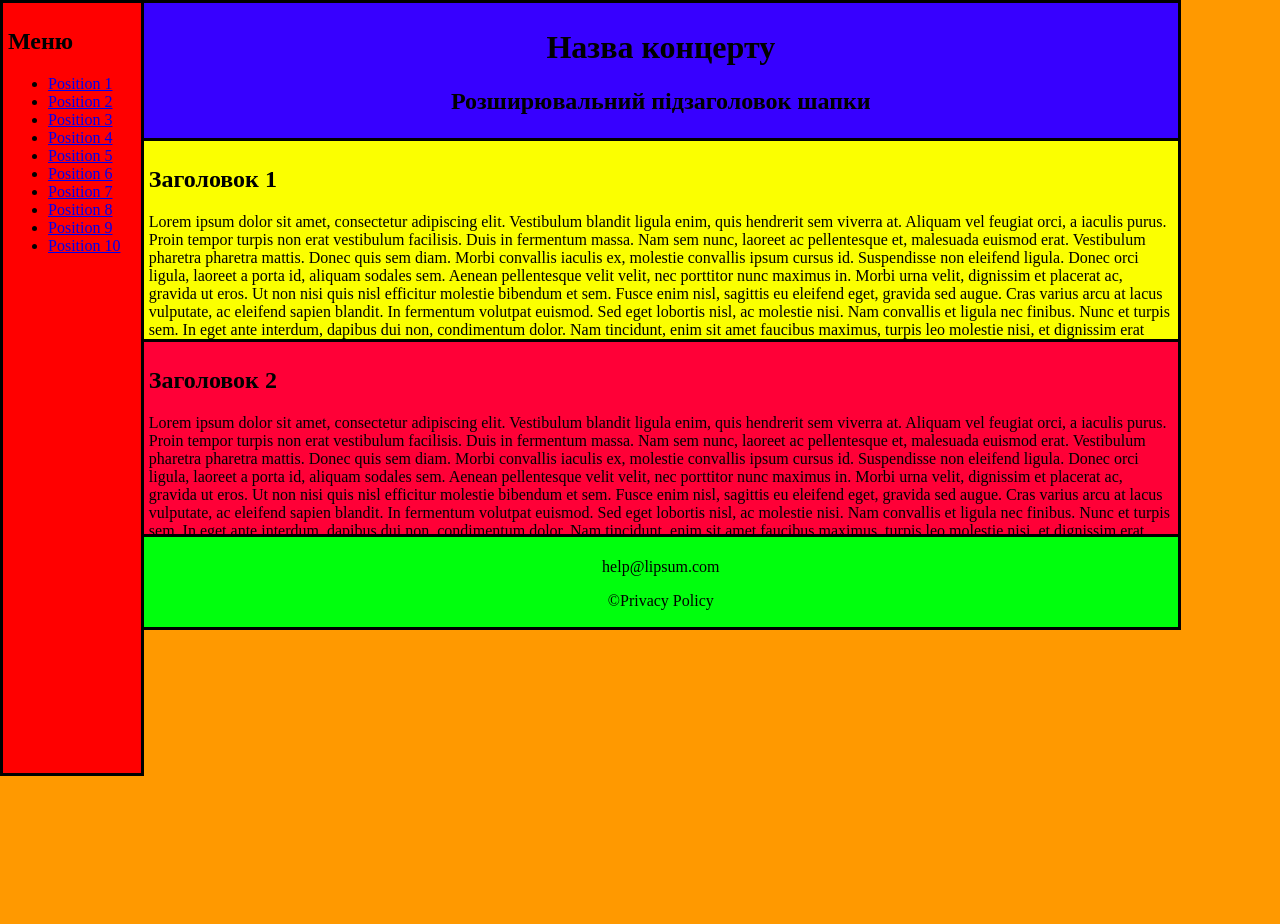
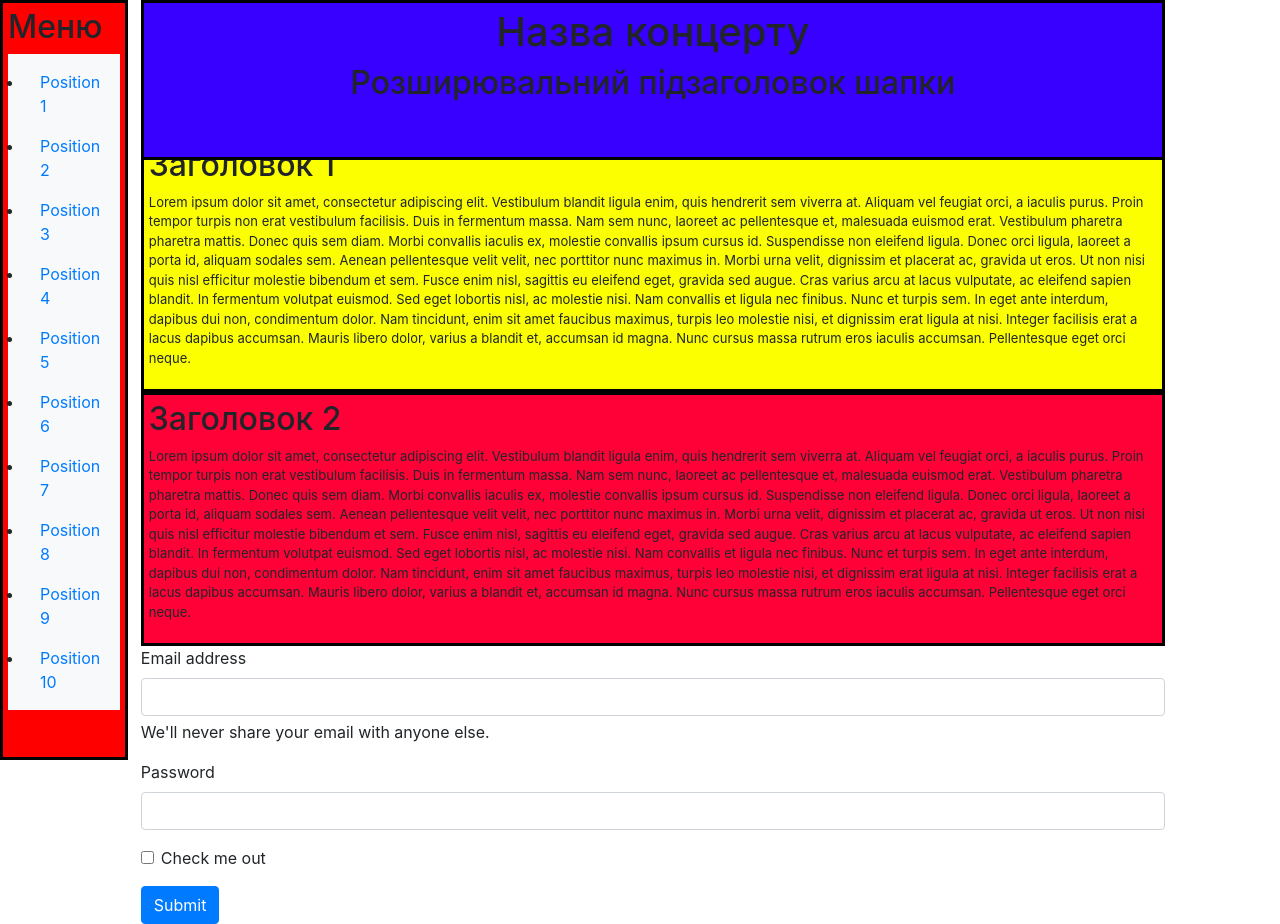
Before and after one commit to igorkulik96/WEB, a plain HTML site: page lab4/index.html in a window 1280 px wide. Before the commit the page ends 800 px from the top, so only its background shows below. Drawn offline with nearby package versions, Linux system fonts and the light colour scheme.

Commit message:
lab5_done

```diff
--- a/lab4/index.html
+++ b/lab4/index.html
@@ -3,9 +3,10 @@
 <head>
     <meta charset="UTF-8">
     <meta http-equiv="X-UA-Compatible" content="IE=edge">
-    <meta name="viewport" content="width=device-width, initial-scale=1.0">
+    <meta name="viewport" content="width=device-width, initial-scale=1, shrink-to-fit=no">
     <title>Document</title>
     <link rel="stylesheet" href="style/my.css">
+    <link rel="stylesheet" href="https://maxcdn.bootstrapcdn.com/bootstrap/4.0.0/css/bootstrap.min.css" integrity="sha384-Gn5384xqQ1aoWXA+058RXPxPg6fy4IWvTNh0E263XmFcJlSAwiGgFAW/dAiS6JXm" crossorigin="anonymous">
 </head>
 <body>
     <header>
@@ -15,17 +16,17 @@
     </header>
     <nav>
         <h2>Меню</h2>
-        <ul>
-            <li><a href="/">Position 1</a></li>
-            <li><a href="/">Position 2</a></li>
-            <li><a href="/">Position 3</a></li>
-            <li><a href="/">Position 4</a></li>
-            <li><a href="/">Position 5</a></li>
-            <li><a href="/">Position 6</a></li>
-            <li><a href="/">Position 7</a></li>
-            <li><a href="/">Position 8</a></li>
-            <li><a href="/">Position 9</a></li>
-            <li><a href="/">Position 10</a></li>
+        <ul class="navbar navbar-light bg-light">
+            <li class="nav-item"><a  class="nav-link active" aria-current="page" href="/">Position 1</a></li>
+            <li class="nav-item"><a  class="nav-link active" aria-current="page" href="/">Position 2</a></li>
+            <li class="nav-item"><a  class="nav-link active" aria-current="page" href="/">Position 3</a></li>
+            <li class="nav-item"><a  class="nav-link active" aria-current="page" href="/">Position 4</a></li>
+            <li class="nav-item"><a  class="nav-link active" aria-current="page" href="/">Position 5</a></li>
+            <li class="nav-item"><a  class="nav-link active" aria-current="page" href="/">Position 6</a></li>
+            <li class="nav-item"><a  class="nav-link active" aria-current="page" href="/">Position 7</a></li>
+            <li class="nav-item"><a  class="nav-link active" aria-current="page" href="/">Position 8</a></li>
+            <li class="nav-item"><a  class="nav-link active" aria-current="page" href="/">Position 9</a></li>
+            <li class="nav-item"><a  class="nav-link active" aria-current="page" href="/">Position 10</a></li>
         </ul>
     </nav>
     <article>
@@ -35,16 +36,32 @@
             In fermentum volutpat euismod. Sed eget lobortis nisl, ac molestie nisi. Nam convallis et ligula nec finibus. Nunc et turpis sem. In eget ante interdum, dapibus dui non, condimentum dolor. Nam tincidunt, enim sit amet faucibus maximus, turpis leo molestie nisi, et dignissim erat ligula at nisi. Integer facilisis erat a lacus dapibus accumsan. Mauris libero dolor, varius a blandit et, accumsan id magna. Nunc cursus massa rutrum eros iaculis accumsan. Pellentesque eget orci neque.
             </p>
     </article>
-    <div>
+    <div class="content">
         <h2>Заголовок 2</h2>
         <p>Lorem ipsum dolor sit amet, consectetur adipiscing elit. Vestibulum blandit ligula enim, quis hendrerit sem viverra at. Aliquam vel feugiat orci, a iaculis purus. Proin tempor turpis non erat vestibulum facilisis. Duis in fermentum massa. Nam sem nunc, laoreet ac pellentesque et, malesuada euismod erat. Vestibulum pharetra pharetra mattis. Donec quis sem diam. Morbi convallis iaculis ex, molestie convallis ipsum cursus id. Suspendisse non eleifend ligula. Donec orci ligula, laoreet a porta id, aliquam sodales sem. Aenean pellentesque velit velit, nec porttitor nunc maximus in. Morbi urna velit, dignissim et placerat ac, gravida ut eros. Ut non nisi quis nisl efficitur molestie bibendum et sem. Fusce enim nisl, sagittis eu eleifend eget, gravida sed augue. Cras varius arcu at lacus vulputate, ac eleifend sapien blandit.
 
             In fermentum volutpat euismod. Sed eget lobortis nisl, ac molestie nisi. Nam convallis et ligula nec finibus. Nunc et turpis sem. In eget ante interdum, dapibus dui non, condimentum dolor. Nam tincidunt, enim sit amet faucibus maximus, turpis leo molestie nisi, et dignissim erat ligula at nisi. Integer facilisis erat a lacus dapibus accumsan. Mauris libero dolor, varius a blandit et, accumsan id magna. Nunc cursus massa rutrum eros iaculis accumsan. Pellentesque eget orci neque.
             </p>
     </div>
-    <footer>
-        <p class="foot">help@lipsum.com</p>
-        <p class="foot">&copy;Privacy Policy</p>
-    </footer>
+
+    <div class="form_1">
+        <form>
+            <div class="mb-3">
+              <label for="exampleInputEmail1" class="form-label">Email address</label>
+              <input type="email" class="form-control" id="exampleInputEmail1" aria-describedby="emailHelp">
+              <div id="emailHelp" class="form-text">We'll never share your email with anyone else.</div>
+            </div>
+            <div class="mb-3">
+              <label for="exampleInputPassword1" class="form-label">Password</label>
+              <input type="password" class="form-control" id="exampleInputPassword1">
+            </div>
+            <div class="mb-3 form-check">
+              <input type="checkbox" class="form-check-input" id="exampleCheck1">
+              <label class="form-check-label" for="exampleCheck1">Check me out</label>
+            </div>
+            <button type="submit" class="btn btn-primary">Submit</button>
+          </form>
+    </div>
+
 </body>
 </html>
--- a/lab4/style/my.css
+++ b/lab4/style/my.css
@@ -20,6 +20,7 @@ header{
     float: left;
     width: 80%;
     height: 20%;
+    font-size: 10px;
 }
 article{
     border: 3px solid black;
@@ -27,36 +28,40 @@ article{
     padding: 5px;
     margin-left: 11%;
     margin-top: 10.8%;
-    position: fixed;
     float: left;
     width: 80%;
     height: 30%;
+    font-size: 13px;
 }
-div{
+.content{
     border: 3px solid black;
     background: #ff0037;
     padding: 5px;
     margin-left: 11%;
-    margin-top: 26.5%;
-    position: fixed;
     float: left;
     width: 80%;
     height: 30%;
+    font-size: 13px;
 }
-footer{
+
+.foot{
+    text-align: center;
+    font-size: 10x;
+}
+.form{
     border: 3px solid black;
-    background: #00ff0d;
+    background: #ff0037;
     padding: 5px;
     margin-left: 11%;
-    margin-top: 41.7%;
-    position: fixed;
+    margin-top: 10px;
     float: left;
     width: 80%;
-    height: 10%;
+    height: 300px;
+    font-size: 13px;
 }
-.foot{
-    text-align: center;
-    font-size: 15x;
+form{
+    width: 80%;
+    margin-left: 11%;
 }
 #h1head{
 text-align: center;
```
